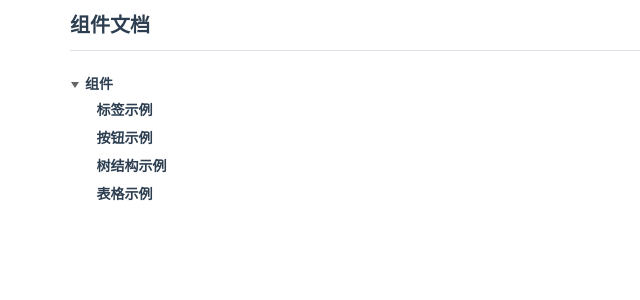
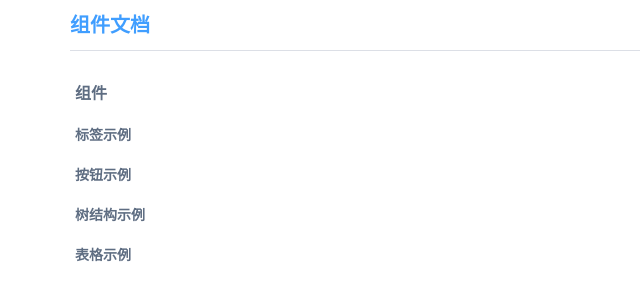
Before and after one commit to kcslyb/interest, a Vue app: page /#/components in a window 1280 px wide. Shown: the top 300 px of the page, without its empty margins (0-640 px from the left). Built offline with nearby package versions, Linux system fonts and the light colour scheme.

Commit message:
ci: add CsList component and change style css

```diff
--- a/package.json
+++ b/package.json
@@ -8,7 +8,6 @@
   },
   "dependencies": {
     "axios": "^0.21.1",
-    "relation-graph": "^1.1.0",
     "vue": "^3.0.5",
     "vue-router": "^4.0.0-beta.13"
   },
--- a/src/style/global/config.less
+++ b/src/assets/style/common.less
@@ -1,12 +1,13 @@
 //Variables
 @deep-border-color: #666666;
-@default-color: #2c3e50;
+@default-color: #5e6d82;
 @border-color: #dcdfe6;
 @text-color: #5e6d82;
 @info-color: #dcdfe6;
 @warning-color: #FF6633;
-@primary-color: #3366FF;
+@primary-color: #409eff;
 @active-color: #52c1ff;
+@simple-color: #409eee;
 @active-background-color: #e6f7ff;
 
 .cs-border-left {
--- a/src/components/Home.vue
+++ b/src/components/Home.vue
@@ -5,12 +5,7 @@
     </div>
     <div class="home-content">
       <div class="home-content-aside">
-        <cs-tree
-            :is-bold="true"
-            :options="menus"
-            :current-item="currentItem"
-            @click-node="handleClickNode"
-        ></cs-tree>
+        <cs-list :options="menus" @click-item="handleClickItem"></cs-list>
       </div>
       <div class="home-content-right cs-scrollbar">
         <router-view/>
@@ -20,10 +15,10 @@
 </template>
 
 <script setup>
-import {computed, reactive} from 'vue'
+import {reactive} from 'vue'
 import {useRouter} from "vue-router"
-import CsTree from "../components/package/tree/src/CsTree.vue";
 import CsLabel from '../components/package/label/src/CsLabel.vue'
+import CsList from "../components/package/list/src/CsList.vue"
 import {routes} from "../route";
 
 const initMenuTree = () => {
@@ -58,11 +53,8 @@ const initMenuTree = () => {
 
 const menus = initMenuTree()
 
-const currentItem = reactive({})
-
 const router = useRouter()
-const handleClickNode = (item) => {
-  Object.assign(currentItem, item)
+const handleClickItem = (item) => {
   router.push(item.path)
 }
 
@@ -89,6 +81,7 @@ const handleClickNode = (item) => {
       font-weight: bold;
       font-size: 20px;
       line-height: 50px;
+      color: @primary-color;
     }
   }
 
--- a/src/components/package/label/src/CsLabel.vue
+++ b/src/components/package/label/src/CsLabel.vue
@@ -57,6 +57,7 @@ const slots = useSlots()
 }
 
 .label-icon-container {
+  width: 100%;
   display: inline-flex;
 }
 
@@ -83,6 +84,7 @@ const slots = useSlots()
     border-color: @default-color @default-color transparent @default-color;
   }
 }
+
 .label-icon.discount {
   background: @default-color;
 }
@@ -94,6 +96,7 @@ const slots = useSlots()
 .cs-label-text {
   font-size: 14px;
   line-height: 28px;
+  color: @default-color;
   transform: translateY(-8px);
 }
 
--- /dev/null
+++ b/src/components/package/list/src/CsList.vue
@@ -0,0 +1,99 @@
+<template>
+  <div class="list-container">
+    <div class="list-content" :key="`list_item_${index}`" v-for="(item, index) of options">
+      <div
+          :class="['list-title', `text-${align}`]"
+          @click.stop="clickItem(item)">
+        {{ item[propObj.label] }}
+      </div>
+      <div
+          :class="['list-label', `text-${align}`]"
+          :key="`list_item_child_${index}`"
+          v-for="(child, index) of item[propObj.children]"
+          v-show="item[propObj.children] && item[propObj.children].length"
+          @click.stop="clickItem(child)">
+        {{ child[propObj.label] }}
+      </div>
+    </div>
+  </div>
+</template>
+
+<script setup>
+
+import {reactive} from "vue";
+
+defineProps({
+  align: {
+    type: String,
+    default: 'left'
+  },
+  propObj: {
+    type: Object,
+    default: () => {
+      return {
+        value: 'value',
+        label: 'label',
+        children: 'children'
+      }
+    }
+  },
+  options: {
+    type: Array,
+    default: () => reactive([
+      {
+        label: '1级标签',
+        value: 'components',
+        children: [
+          {
+            label: '1-1级标签',
+            value: 'components-label-example',
+            children: []
+          },
+          {
+            label: '1-2级标签',
+            value: 'components-button-example',
+            children: []
+          }
+        ]
+      }
+    ])
+  }
+})
+
+const emits = defineEmits(["click-item"])
+const clickItem = (item) => {
+  emits('click-item', item)
+}
+
+</script>
+
+<style scoped lang="less">
+.list-container {
+  width: 100%;
+
+  .list-content {
+    font-weight: bold;
+
+    .list-title {
+      font-size: 16px;
+      padding: 10px 5px;
+      cursor: pointer;
+
+      &:hover {
+        color: @simple-color;
+      }
+    }
+
+    .list-label {
+      font-size: 14px;
+      padding: 10px 5px;
+      color: @default-color;
+      cursor: pointer;
+
+      &:hover {
+        color: @simple-color;
+      }
+    }
+  }
+}
+</style>
--- a/src/main.js
+++ b/src/main.js
@@ -1,7 +1,7 @@
 import { createApp } from 'vue'
 import App from './App.vue'
 import {router} from "./route"
-import './style/global/config.less'
+import './assets/style/common.less'
 import http from './http/index.js'
 
 router.beforeEach((to, from, next) => {
--- a/vite.config.js
+++ b/vite.config.js
@@ -12,7 +12,7 @@ export default defineConfig({
     preprocessorOptions: {
       less: {
         modifyVars: {
-          hack: `true; @import (reference) "${resolve('src/style/global/config.less')}";`,
+          hack: `true; @import (reference) "${resolve('src/assets/style/common.less')}";`,
         },
         javascriptEnabled: true,
       }
```
Also changed, not shown: src/components/package/list/index.js (added, +8 -0 lines), src/components/view/music/index.vue (added, +103 -0 lines), 1 other file (tests, documents, lock files or other folders).
